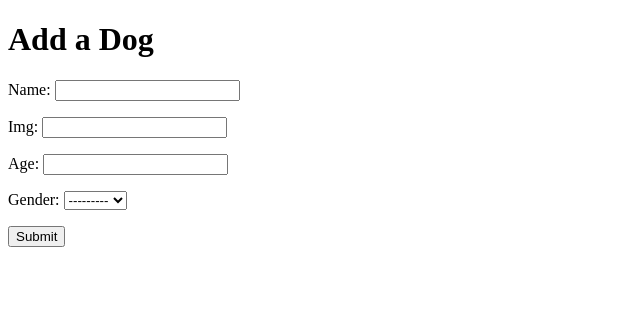
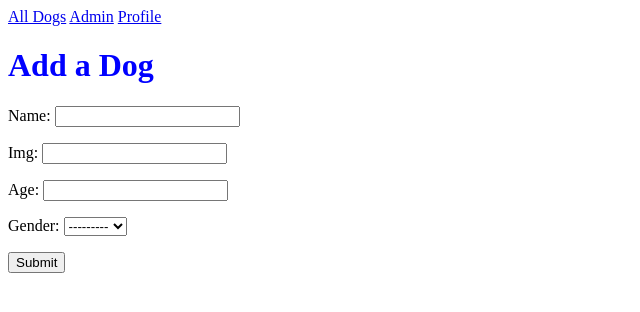
Before and after one commit to janiceh94/django_dogs, a Django app: page /dogs/new/ in a window 1280 px wide. Shown: the top 312 px of the page, without its empty margins (0-640 px from the left). Run offline with Django 4.2, Linux system fonts and the light colour scheme.

Commit message:
added nav bar

```diff
--- a/main_app/static/styles/styles.css
+++ b/main_app/static/styles/styles.css
@@ -0,0 +1,3 @@
+h1{
+    color: blue;
+}
--- a/main_app/templates/base.html
+++ b/main_app/templates/base.html
@@ -15,6 +15,11 @@
     </title>
 </head>
 <body>
+    <nav>
+        <a href='/dogs'>All Dogs</a>
+        <a href='/admin'>Admin</a>
+        <a href='/user/{{user.username}}'>Profile</a>
+    </nav>
     {% block body %}
     {% endblock %}
 </body>
--- a/main_app/templates/dog_list.html
+++ b/main_app/templates/dog_list.html
@@ -5,14 +5,14 @@
 {% endblock %}
 
 {% block body %}
-<a href="{% url 'dog_create' %}">Add a Dog</a>
     <form>
         <div>
-            <input type="text" name="name" placeholder="name"/>
+            <input type="text" name="name" placeholder="Name of dog"/>
             <input type="submit" value="Search"/>
         </div>
         <a href="{% url 'dog_list' %}">All Dogs</a>
     </form>
+    <a href="{% url 'dog_create' %}">Add A Dog</a>
     <h1>{{header}}</h1>
     {% for dog in dogs %}
         <img src="{{dog.img}}" alt="{{dog.name}}">
```
